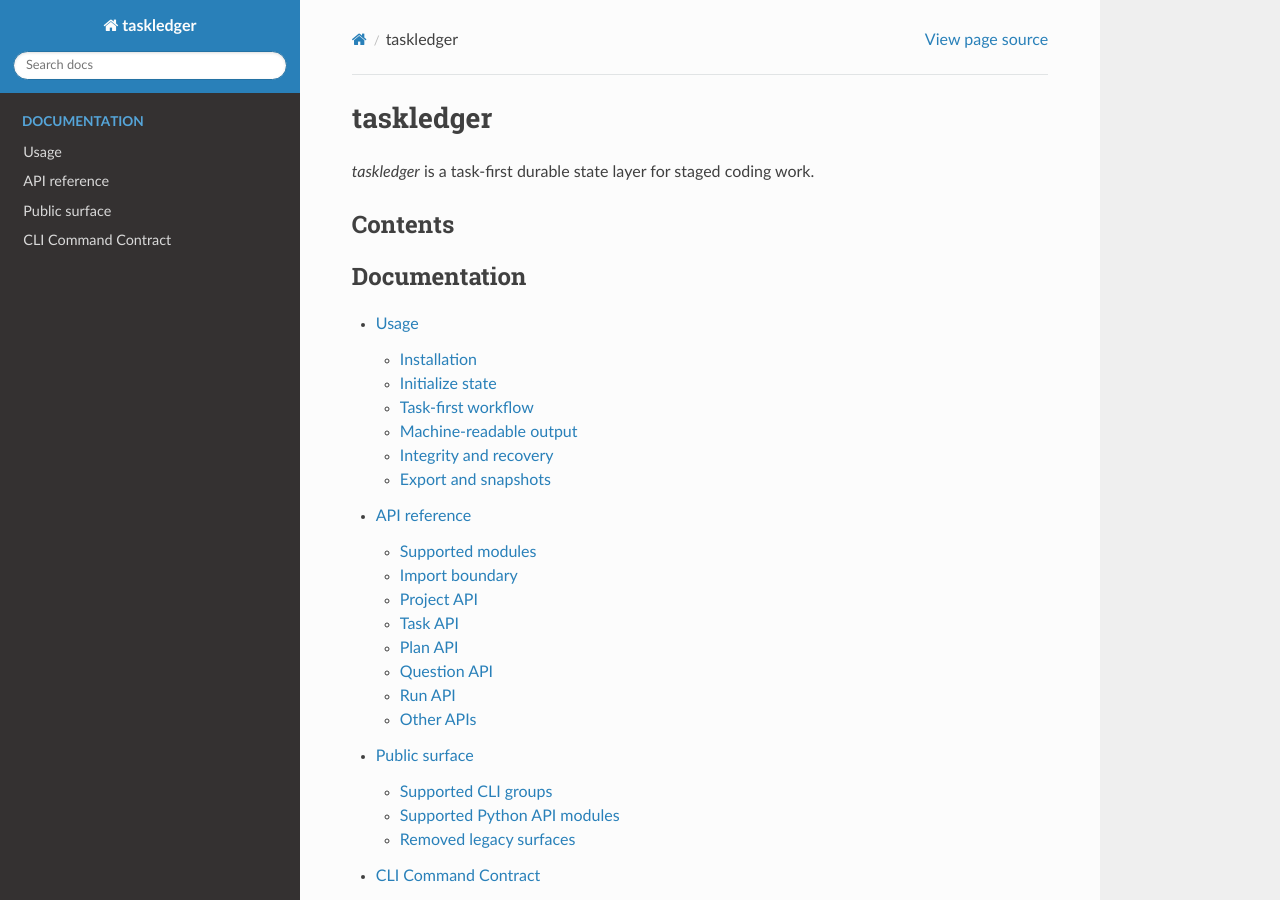
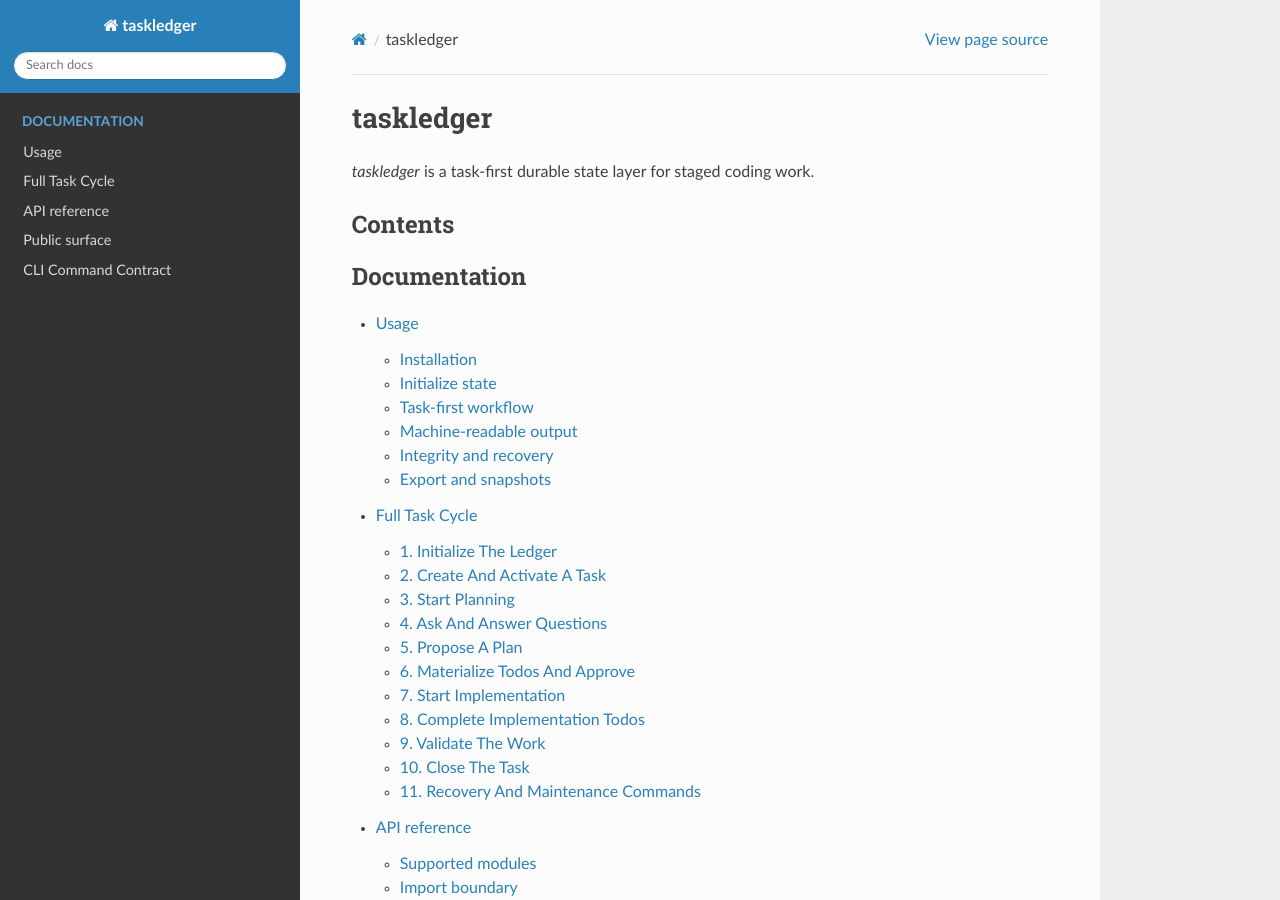
Before and after one commit to holgern/taskledger, a Sphinx documentation site: the page built from docs/index.rst, in a window 1280 px wide and 900 px high. Built offline with Sphinx 7.4.7 and the Read the Docs theme 3.1.0, drawn with Linux system fonts in a browser that asks for light colours; some of the changed lines change nothing that is shown.

Commit message:
doc: full task cycle

```diff
--- /dev/null
+++ b/docs/full_task_cycle.rst
@@ -0,0 +1,236 @@
+Full Task Cycle
+===============
+
+This page shows one complete taskledger cycle, from a fresh task through
+planning, questions, implementation, validation, and closure. It uses the
+strict task-first command grammar:
+
+.. code-block:: text
+
+   taskledger [--root PATH] [--json] <area> <verb> [RESOURCE_REF] [--task TASK_REF] [options]
+
+The examples assume the task is the active task after creation. If another task
+is active, add ``--task parser-fix`` to each task-scoped command.
+
+1. Initialize The Ledger
+------------------------
+
+Run this once per workspace:
+
+.. code-block:: bash
+
+   taskledger init
+   taskledger doctor
+   taskledger status --full
+
+``init`` creates ``.taskledger/``. ``doctor`` checks integrity. ``status --full``
+shows the current task, counts, health, and lock state.
+
+2. Create And Activate A Task
+-----------------------------
+
+Create the task, then make it active:
+
+.. code-block:: bash
+
+   taskledger task create "Fix parser edge case" --slug parser-fix --description "Repair parser handling for nested expressions."
+   taskledger task activate parser-fix --reason "Start parser fix"
+   taskledger task active
+   taskledger next-action
+
+``task create`` records the task but does not implicitly activate it. Active task
+selection is explicit so agents can safely switch between tasks.
+
+Optional setup commands are useful when the task depends on context outside the
+description:
+
+.. code-block:: bash
+
+   taskledger intro create "Parser architecture" --text "The parser is staged into tokenize, parse, and normalize passes."
+   taskledger intro link intro-0001
+   taskledger file add --path taskledger/parser.py --kind code --label "Parser implementation"
+   taskledger file add --path tests/test_parser.py --kind test --required-for-validation
+   taskledger link add --url https://example.invalid/ticket/123 --label "Support ticket"
+
+Introductions are reusable background notes. File links and external links tell
+future planning, implementation, and validation agents where important context
+lives.
+
+3. Start Planning
+-----------------
+
+Start the planning stage and inspect planning context:
+
+.. code-block:: bash
+
+   taskledger can plan
+   taskledger plan start
+   taskledger context --for planning --format markdown
+   taskledger handoff plan-context --format markdown
+
+``plan start`` acquires a visible planning lock. The context commands render the
+current task, linked files, questions, requirements, and prior records.
+
+4. Ask And Answer Questions
+---------------------------
+
+Questions capture missing decisions before approval:
+
+.. code-block:: bash
+
+   taskledger question add --text "Should the parser reject or normalize unmatched delimiters?" --required-for-plan
+   taskledger question add --text "Which files must validation cover?"
+   taskledger question open
+   taskledger question answer QUESTION_ID --text "Reject unmatched delimiters with a clear parse error."
+   taskledger question dismiss QUESTION_ID --reason "Validation files are already linked."
+   taskledger question status
+   taskledger question answers --format markdown
+
+Use ``question answer`` for decisions that should affect the plan. Use
+``question dismiss`` when the question is no longer relevant.
+
+5. Propose A Plan
+-----------------
+
+Write the plan body in a Markdown file and propose it:
+
+.. code-block:: bash
+
+   taskledger plan draft
+   taskledger plan propose --file ./plan.md --criterion "Parser rejects unmatched delimiters." --criterion "Regression tests cover nested expressions."
+   taskledger plan show --version 1
+   taskledger plan diff --from 1 --to 1
+
+``plan propose`` ends the active planning run and creates a reviewable plan
+version. Acceptance criteria become validation criteria such as ``ac-0001``.
+
+If answers changed after the plan was proposed, regenerate before approval:
+
+.. code-block:: bash
+
+   taskledger question answer QUESTION_ID --text "Reject unmatched delimiters and keep the original token offset."
+   taskledger plan regenerate --from-answers --file ./plan-v2.md
+   taskledger plan show --version 2
+
+Regeneration keeps the durable answer snapshot aligned with the plan.
+
+6. Materialize Todos And Approve
+--------------------------------
+
+Plans can include todos in front matter, or todos can be added manually. Approval
+may also materialize structured plan todos:
+
+.. code-block:: bash
+
+   taskledger plan materialize-todos --version 2 --dry-run
+   taskledger plan approve --version 2 --actor user --note "Ready to implement." --reason "Questions answered."
+   taskledger todo list
+   taskledger todo add --text "Add parser regression tests." --mandatory
+   taskledger todo add --text "Update parser error message docs." --optional
+   taskledger todo status
+
+Mandatory todos gate implementation completion. Optional todos remain visible but
+do not block ``implement finish``.
+
+7. Start Implementation
+-----------------------
+
+Begin implementation and keep durable notes as work progresses:
+
+.. code-block:: bash
+
+   taskledger can implement
+   taskledger context --for implementation --format markdown
+   taskledger implement start
+   taskledger implement checklist
+   taskledger implement log --message "Started parser fix."
+   taskledger implement command -- pytest tests/test_parser.py -q
+   taskledger implement change --path taskledger/parser.py --kind edit --summary "Reject unmatched delimiters with source offsets."
+   taskledger implement change --path tests/test_parser.py --kind test --summary "Added nested expression and delimiter regression tests."
+   taskledger implement deviation --message "Kept tokenizer unchanged because parser-level validation is sufficient."
+   taskledger implement artifact --path .taskledger-artifacts/parser-test-output.txt --summary "Parser regression test output."
+   taskledger implement scan-changes --from-git --summary "Implementation diff summary."
+   taskledger implement status
+
+Use ``implement command`` when you want taskledger to record a command run as
+part of implementation. Use ``implement deviation`` when the implementation
+differs from the approved plan.
+
+8. Complete Implementation Todos
+--------------------------------
+
+Mark mandatory todos done with evidence:
+
+.. code-block:: bash
+
+   taskledger todo next
+   taskledger todo done TODO_ID --evidence "pytest tests/test_parser.py -q" --artifact .taskledger-artifacts/parser-test-output.txt
+   taskledger todo done TODO_ID --evidence "Reviewed parser docs."
+   taskledger todo status
+   taskledger implement finish --summary "Implemented parser delimiter rejection and tests."
+
+``implement finish`` releases the implementation lock only when mandatory todos
+are complete.
+
+9. Validate The Work
+--------------------
+
+Start validation, run checks against each acceptance criterion, and finish the
+validation stage:
+
+.. code-block:: bash
+
+   taskledger can validate
+   taskledger context --for validation --format markdown
+   taskledger validate start
+   taskledger validate status
+   taskledger validate check --criterion ac-0001 --status pass --evidence "pytest tests/test_parser.py -q"
+   taskledger validate check --criterion ac-0002 --status pass --evidence "pytest tests/test_parser.py -q"
+   taskledger validate show
+   taskledger validate finish --result passed --summary "Parser fix validated with regression tests."
+
+If a criterion is intentionally not validated, a user can waive it:
+
+.. code-block:: bash
+
+   taskledger validate waive --criterion ac-0003 --reason "Covered by upstream integration test." --actor user
+
+Waivers should be rare and explicit.
+
+10. Close The Task
+------------------
+
+After validation passes, close the task and inspect final state:
+
+.. code-block:: bash
+
+   taskledger task dossier --format markdown
+   taskledger handoff create --mode validation --summary "Parser fix is implemented and validated."
+   taskledger handoff show HANDOFF_ID --format text
+   taskledger task close --summary "Fixed parser delimiter handling and validated parser regressions."
+   taskledger task show
+   taskledger status --full
+   taskledger doctor
+
+``task close`` marks the task done. The dossier and handoff commands preserve a
+fresh-context summary for future agents or reviewers.
+
+11. Recovery And Maintenance Commands
+-------------------------------------
+
+These commands are not part of the happy path, but they complete the operational
+cycle:
+
+.. code-block:: bash
+
+   taskledger lock show
+   taskledger doctor locks
+   taskledger lock break --reason "Recover stale planning lock."
+   taskledger repair index
+   taskledger repair task --reason "Inspect task record after manual edit."
+   taskledger reindex
+   taskledger --json export
+   taskledger snapshot ./taskledger-snapshot --include-bodies --include-run-artifacts
+
+Locks are never cleared silently. Use ``lock break`` only after inspecting the
+lock and recording a reason.
--- a/docs/index.rst
+++ b/docs/index.rst
@@ -11,6 +11,7 @@ Contents
    :caption: Documentation
 
    usage
+   full_task_cycle
    api
    public_surface
    command_contract
```
